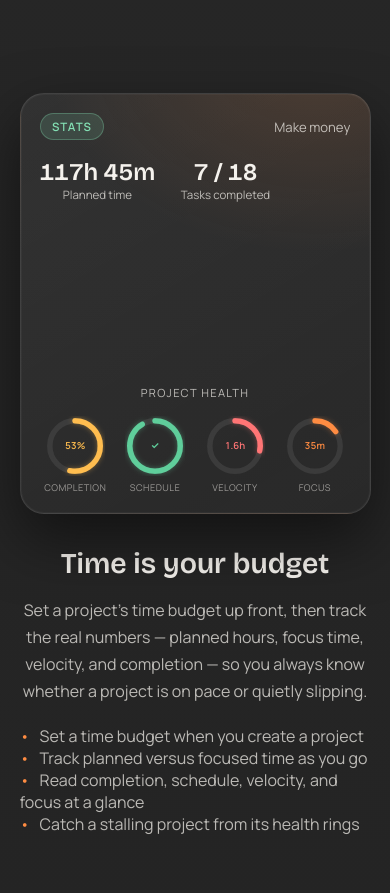
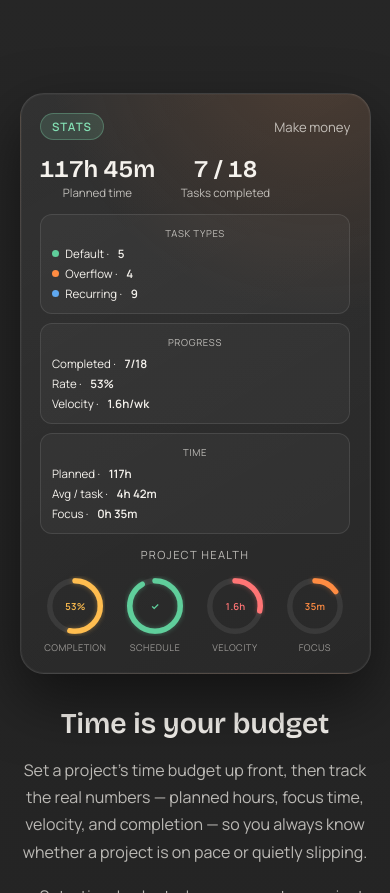
Before and after one commit to feiou/ProjectholicApp, a plain HTML site: page index.html in a window 390 px wide. Shown: the part 2459-3352 px from the top of the page. Drawn offline with nearby package versions, Linux system fonts and the light colour scheme.

Commit message:
Add project overview cards to stats dashboard
Adds a new overview section with three stat cards displaying task types, progress metrics, and time information. Includes entrance animations for each card and responsive layout that stacks on smaller screens. Updates stage styling to use auto aspect ratio for proper content sizing.

```diff
--- a/index.html
+++ b/index.html
@@ -307,6 +307,26 @@
           <div class="pstat-figures">
             <div class="pstat-fig"><b>117h 45m</b><span>Planned time</span></div>
             <div class="pstat-fig"><b>7 / 18</b><span>Tasks completed</span></div>
+          </div>
+          <div class="pstat-overview">
+            <div class="pstat-card" style="--i:0">
+              <span class="pstat-card-h">Task types</span>
+              <em><span class="pstat-dot pstat-dot--g"></span>Default&nbsp;&middot;&nbsp;<b>5</b></em>
+              <em><span class="pstat-dot pstat-dot--o"></span>Overflow&nbsp;&middot;&nbsp;<b>4</b></em>
+              <em><span class="pstat-dot pstat-dot--b"></span>Recurring&nbsp;&middot;&nbsp;<b>9</b></em>
+            </div>
+            <div class="pstat-card" style="--i:1">
+              <span class="pstat-card-h">Progress</span>
+              <em>Completed&nbsp;&middot;&nbsp;<b>7/18</b></em>
+              <em>Rate&nbsp;&middot;&nbsp;<b>53%</b></em>
+              <em>Velocity&nbsp;&middot;&nbsp;<b>1.6h/wk</b></em>
+            </div>
+            <div class="pstat-card" style="--i:2">
+              <span class="pstat-card-h">Time</span>
+              <em>Planned&nbsp;&middot;&nbsp;<b>117h</b></em>
+              <em>Avg&nbsp;/&nbsp;task&nbsp;&middot;&nbsp;<b>4h&nbsp;42m</b></em>
+              <em>Focus&nbsp;&middot;&nbsp;<b>0h&nbsp;35m</b></em>
+            </div>
           </div>
           <div class="pstat-head">Project health</div>
           <div class="pstat-rings" aria-hidden="true">
--- a/styles/motion.css
+++ b/styles/motion.css
@@ -749,6 +749,11 @@
    Feature — Project stats: time budget + health dashboard
    (mirrors the in-app Project Stats / Health Dashboard screen)
    ============================================================ */
+/* This is a content card, not a fixed-ratio graphic — let it size to its
+   content so the figures, overview cards and health rings stay tight with no
+   dead space in the middle. (2-class specificity beats the responsive
+   .motion-stage aspect-ratio overrides.) */
+.motion-stage.proj-stat-stage { aspect-ratio: auto; gap: 0.85rem; justify-content: flex-start; }
 .pstat-figures { display: flex; gap: 1.6rem; flex-wrap: wrap; margin-top: 0.1rem; }
 .pstat-fig { display: flex; flex-direction: column; gap: 0.1rem; }
 .pstat-fig b {
@@ -760,12 +765,54 @@
 .pstat-fig--good b { color: #5fce9b; }
 .pstat-fig span { font-size: 0.72rem; color: var(--muted-ink); }
 
+/* Project Overview cards fill the body, mirroring the app's stats screen */
+.pstat-overview {
+  flex: 1;
+  display: grid;
+  grid-template-columns: repeat(3, minmax(0, 1fr));
+  gap: 0.55rem;
+  align-content: center;
+  min-height: 0;
+}
+.pstat-card {
+  display: flex;
+  flex-direction: column;
+  gap: 0.32rem;
+  padding: 0.75rem 0.7rem;
+  border-radius: 12px;
+  background: rgba(255, 255, 255, 0.035);
+  border: 1px solid var(--panel-stroke);
+  opacity: 0;
+  transform: translateY(10px);
+}
+.in-view .pstat-card { animation: cardIn 0.55s ease-out forwards; animation-delay: calc(0.2s + var(--i, 0) * 0.12s); }
+.pstat-card-h {
+  font-size: 0.6rem;
+  text-transform: uppercase;
+  letter-spacing: 0.07em;
+  color: var(--muted-ink);
+  margin-bottom: 0.1rem;
+}
+.pstat-card em {
+  font-style: normal;
+  font-size: 0.72rem;
+  color: var(--ink);
+  display: flex;
+  align-items: center;
+  gap: 0.4rem;
+  white-space: nowrap;
+}
+.pstat-card em b { font-weight: 600; }
+.pstat-dot { width: 7px; height: 7px; border-radius: 50%; flex-shrink: 0; }
+.pstat-dot--g { background: #5fce9b; }
+.pstat-dot--o { background: var(--accent); }
+.pstat-dot--b { background: #5fa8f0; }
+
 .pstat-head {
   font-size: 0.7rem;
   text-transform: uppercase;
   letter-spacing: 0.12em;
   color: var(--muted-ink);
-  margin-top: auto;
 }
 .pstat-rings {
   display: grid;
@@ -958,4 +1005,6 @@
   .duo-stage { aspect-ratio: 5 / 4; }
   .kanban-col { padding: 0.5rem 0.35rem; }
   .ms-task { max-width: 48%; }
+  /* Stack the project-overview cards so the nowrap stat rows never clip */
+  .pstat-overview { grid-template-columns: 1fr; }
 }
```
